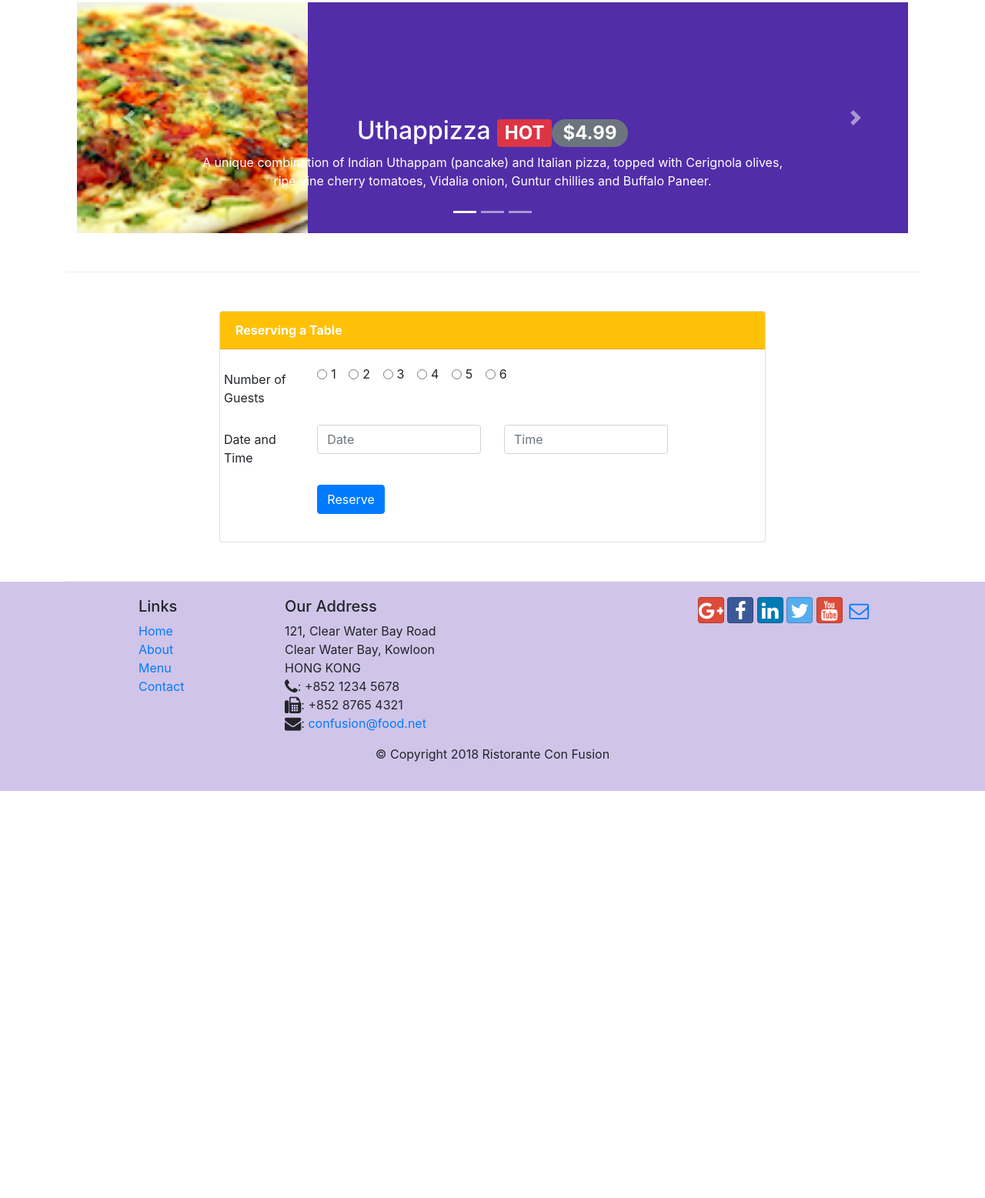
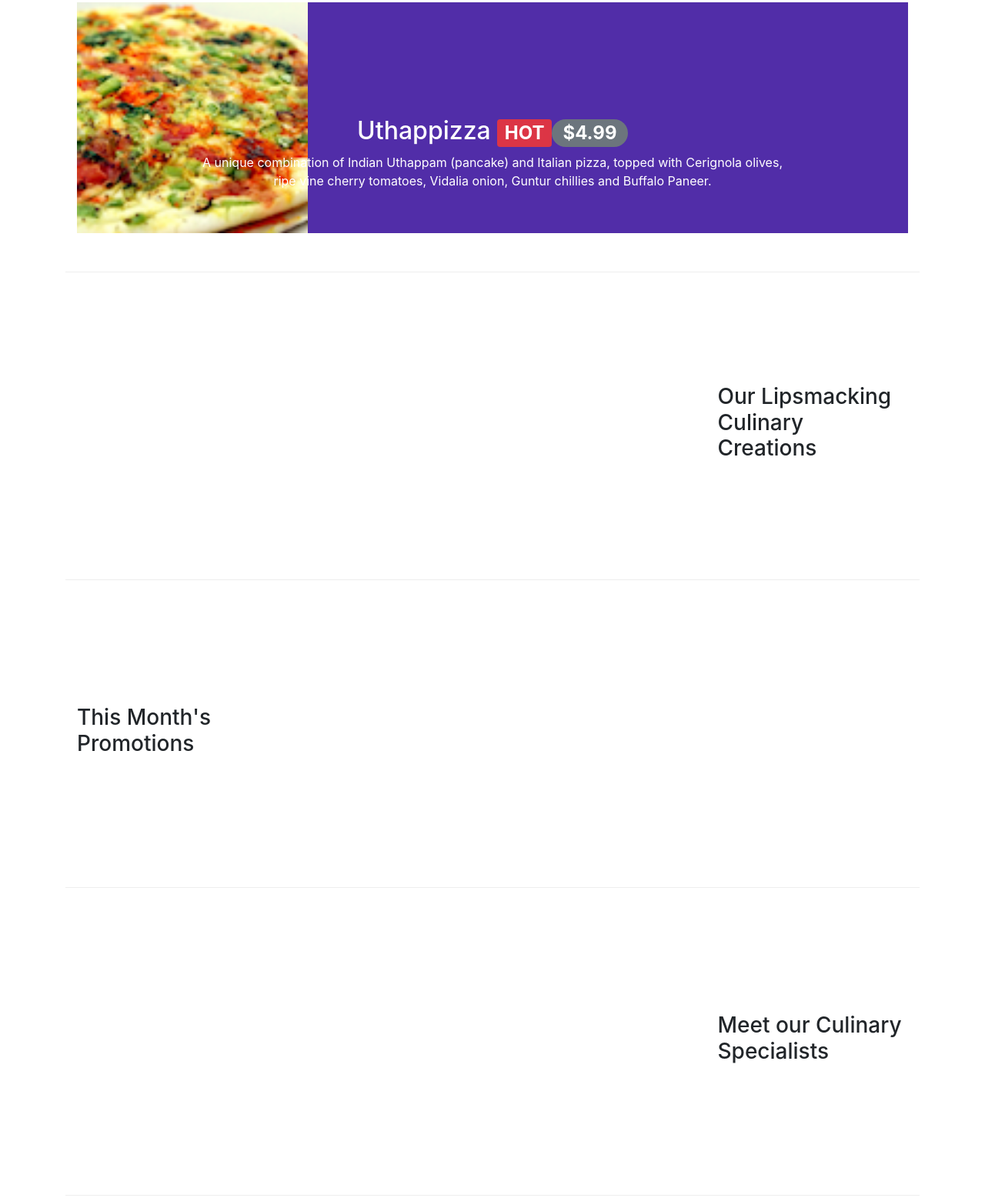
Before and after one commit to Dharmik79/Coursera-web-dev, a website: page index.html in a window 1280 px wide. Shown: the part 381-1938 px from the top of the page at 77% size. Before the commit the page ends 1409 px from the top, so only its background shows below. Drawn offline with nearby package versions, Linux system fonts and the light colour scheme.

Commit message:
second commit

```diff
--- a/index.html
+++ b/index.html
@@ -137,28 +137,70 @@
                             </p>
                            </div>
                        </div>
-                       <ol class="carousel-indicators">
-                        <li data-target="#mycarousel" data-slide-to="0" class="active"></li>
-                        <li data-target="#mycarousel" data-slide-to="1"></li>
-                        <li data-target="#mycarousel" data-slide-to="2"></li>
-                    </ol>
 
                    </div>
 
 
                </div>
-                <a class="carousel-control-prev" href="#mycarousel" role="button" data-slide="prev">
-                        <span class="carousel-control-prev-icon"></span>
-                    </a>
-                    <a class="carousel-control-next" href="#mycarousel" role="button" data-slide="next">
-                        <span class="carousel-control-next-icon"></span>
-                    </a>
 
 
 
            </div>
 
        </div>
+
+
+        <div class="row row-content align-items-center">
+            <div class="col-12 col-sm-4 order-sm-last col-md-3">
+                <h3>Our Lipsmacking Culinary Creations</h3>
+            </div>
+            <div class="col col-sm order-sm-first col-md">
+              <div class="media">
+
+
+                    <div class="media-body">
+
+                    </div>
+                </div>
+
+
+            </div>
+        </div>
+
+
+        <div class="row row-content align-items-center">
+            <div  class="col-12 col-sm-4 col-md-3">
+
+                <h3>This Month's Promotions</h3>
+            </div>
+            <div class="col col-sm col-md">
+               <div class="media">
+
+
+
+               <div class="media-body">
+
+
+               </div>
+
+                 </div>
+                 </div>
+        </div>
+
+        <div class="row row-content align-items-center">
+            <div class="col-12 col-sm-4 order-sm-last col-md-3">
+                <h3>Meet our Culinary Specialists</h3>
+            </div>
+            <div class="col col-sm order-sm-first col-md">
+                 <div class="media">
+
+                    <div class="media-body">
+
+                    </div>
+                </div>
+
+            </div>
+        </div>
          <div class="row row-content">
 
                     <div class="col-lg-8 offset-2 col-sm-12">
```
